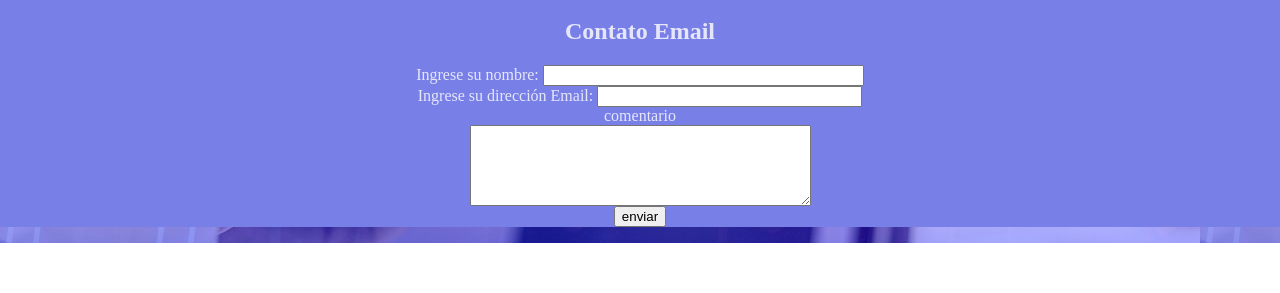
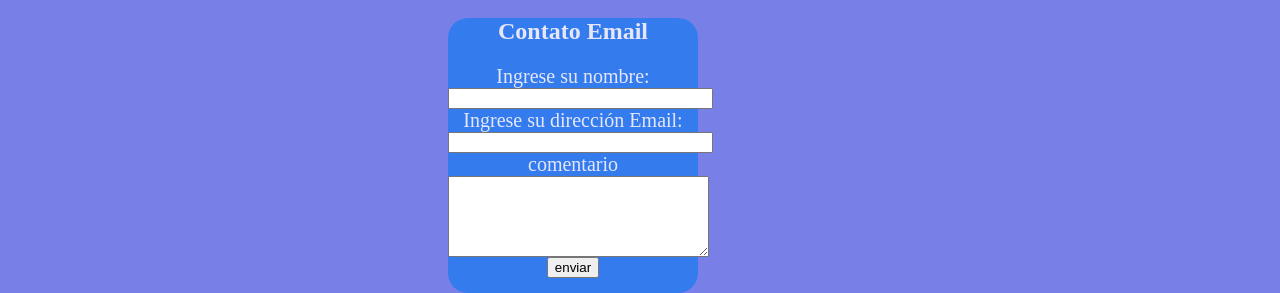
Before and after one commit to darbismedina/PortafolioCss, a plain HTML site: page index.html in a window 1280 px wide. Shown: the part 959-1252 px from the top of the page. Before the commit the page ends 1202 px from the top, so only its background shows below. Drawn offline with Linux system fonts and the light colour scheme.

Commit message:
renovacion formulario contato

```diff
--- /dev/null
+++ b/css/formulariocontacto.css
@@ -0,0 +1,14 @@
+.contato{
+    background-color: 347cee;
+    height:275px ;
+    width: 250px;
+    border-radius: 20px;
+    position: relative;
+    left: 35%;
+
+
+}
+
+.formulario{
+    font-size: 20px;
+}
--- a/index.html
+++ b/index.html
@@ -5,6 +5,7 @@
     <meta name="viewport" content="width=device-width, initial-scale=1.0">
     <title>PORTAFOLIO</title>
     <link rel="stylesheet" href="css/projeto.CSS" type="text/css"/>
+    <link rel="stylesheet" href="css/formulariocontacto.css" type="text/css"/>
 
 
 <style>
@@ -129,14 +130,14 @@ body{
     <h2 class="h2">Contato Email</h2>
 <form action="mailto:reclamos@gmail.com" method="post" enctype="text/plain" class="formulario">
   Ingrese su nombre:
-  <input type="text" name="nombre" size="37">
+  <input type="text" name="nombre" size="30" class="">
   <br>
   Ingrese su dirección Email:
   <input type="text" name="dirección" size="30">
   <br>
   comentario
   <br>
-  <textarea rows="5" cols="40" name="problema"></textarea>
+  <textarea rows="5" cols="30" name="problema"></textarea>
   <br>
   <input type="submit" value="enviar">
 </form>
```
Also changed, not shown: css/projeto.CSS (line endings or trailing spaces).
